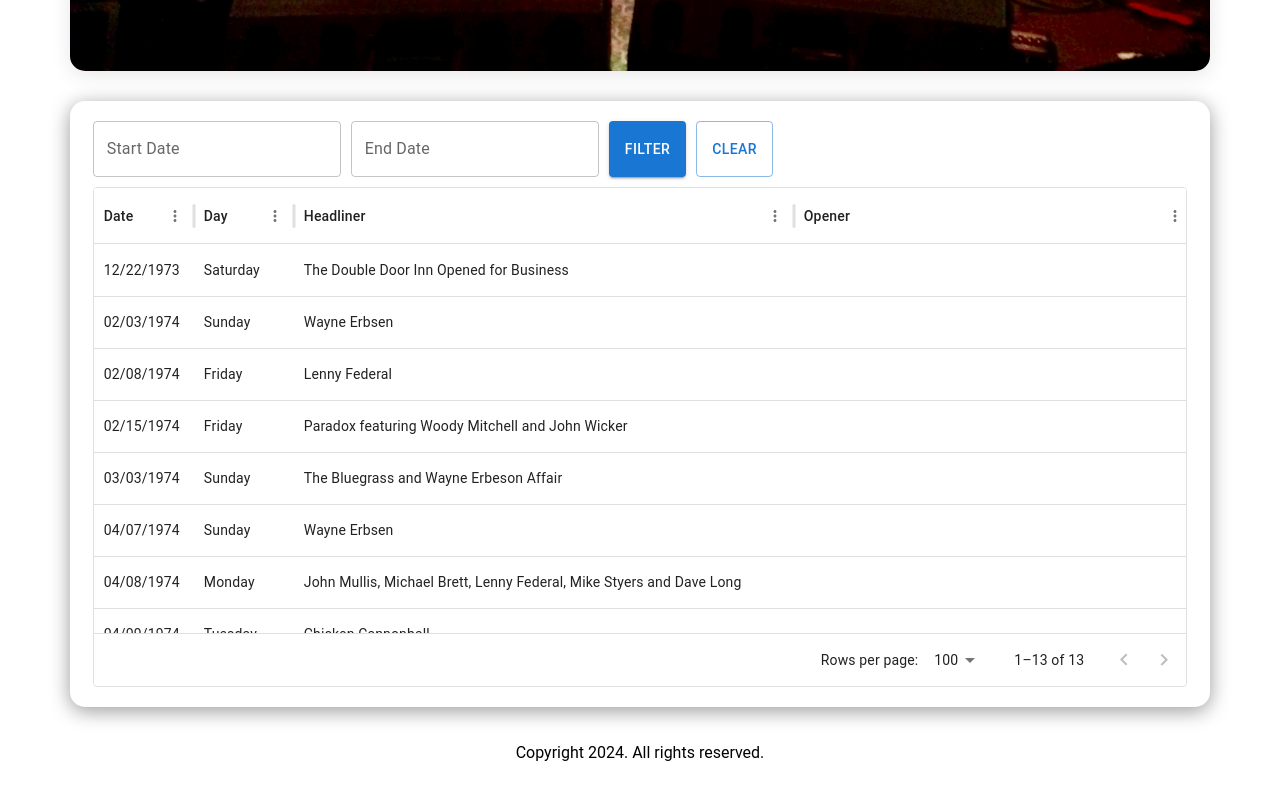
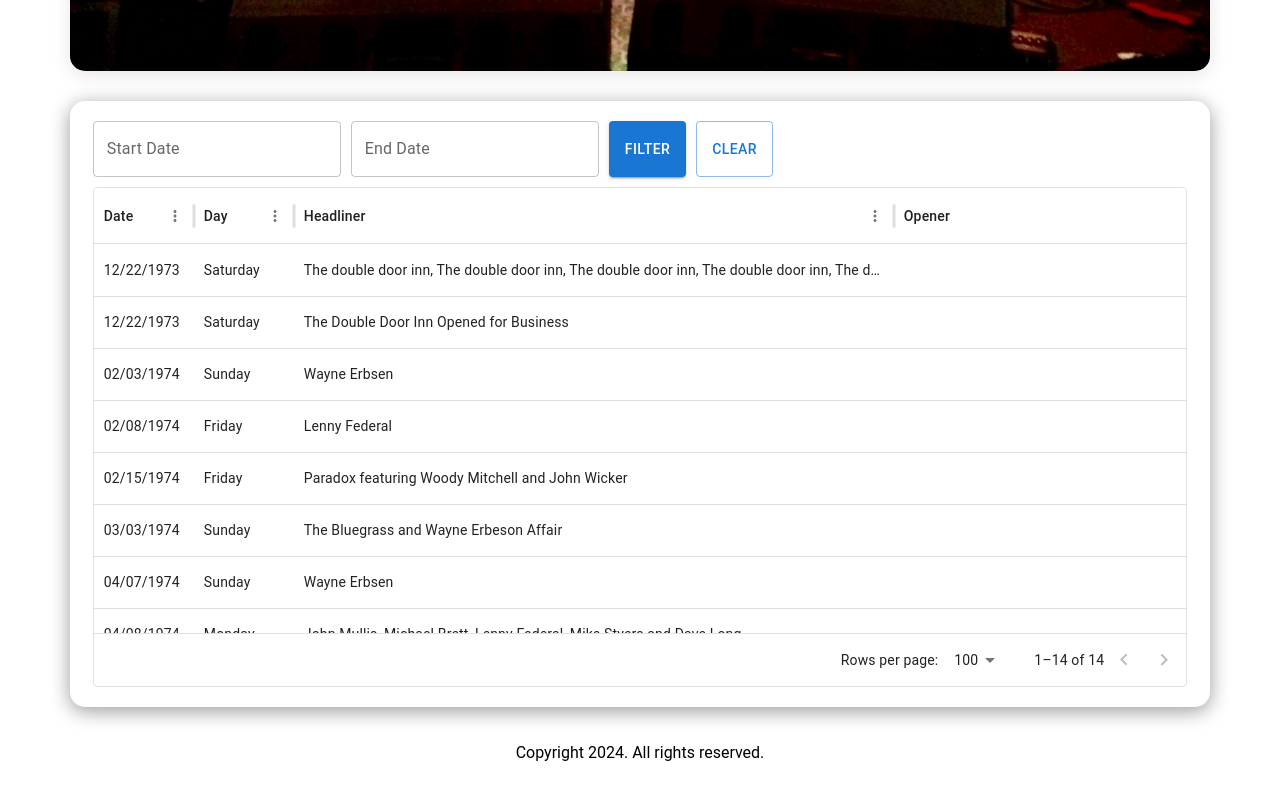
Before and after one commit to connorfewin/double-door-inn, a React (Create React App) app: page / in a window 1280 px wide. Shown: the part 750-1550 px from the top of the page. Built offline with nearby package versions, Linux system fonts and the light colour scheme.

Commit message:
Continued mobile view edits

```diff
--- a/src/Components/DataTable.js
+++ b/src/Components/DataTable.js
@@ -10,7 +10,7 @@
 const columns = [
   { field: 'DATE', headerName: 'Date', width: 100, cellClassName: 'tableCell', sortComparator: (v1, v2) => new Date(v1) - new Date(v2) },
   { field: 'DAY', headerName: 'Day', width: 100, cellClassName: 'tableCell' },
-  { field: 'HEADLINER', headerName: 'Headliner', width: 500, cellClassName: 'tableCell' },
+  { field: 'HEADLINER', headerName: 'Headliner', width: 600, cellClassName: 'tableCell' },
   { field: 'OPENER', headerName: 'Opener', width: 400, cellClassName: 'tableCell' },
   { field: 'NOTES', headerName: 'Notes', width: 250, cellClassName: 'tableCell' },
 ];
@@ -74,14 +74,14 @@
     return (
       <GridFooterContainer>
         {/* Custom message */}
-        <div style={{ padding: '10px', maxHeight: '40px', maxWidth: '65%', overflowY: 'auto' }}>
+        <div style={{ padding: '10px', maxHeight: '40px', maxWidth: '62%', overflowY: 'auto' }}>
           {clickedCellData
             ? `${formatField(clickedCellData.field)}: ${clickedCellData.value}`
             : ''}
         </div>
 
         {/* Pagination controls */}
-        <div className="pagination-controls">
+        <div className="pagination-controls" style={{maxWidth: '38%', padding: 0}}>
           <GridPagination />
         </div>
       </GridFooterContainer>
--- a/src/Helpers/SampleData.json
+++ b/src/Helpers/SampleData.json
@@ -1,4 +1,11 @@
 [
+    {
+      "DAY": "Saturday",
+      "DATE": "December 22, 1973",
+      "HEADLINER": "The double door inn, The double door inn, The double door inn, The double door inn, The double door inn, The double door inn, The double door inn, The double door inn, The double door inn, The double door inn, The double door inn, The double door inn, The double door inn, The double door inn, The double door inn.",
+      "OPENER": "",
+      "NOTES": "Long headliner name"
+    },
     {
       "DAY": "Saturday",
       "DATE": "December 22, 1973",
--- a/src/Styles/DataTable.css
+++ b/src/Styles/DataTable.css
@@ -17,18 +17,55 @@
   left: 0px !important;
 }
 
+/* Pagination controls styling */
 .pagination-controls {
   display: flex;
-    justify-content: center;
-    overflow-x: hidden; /* Prevent horizontal scrolling */
+  align-items: center; /* Align the pagination controls vertically */
+  justify-content: flex-end; /* Align pagination controls to the right */
+  padding: 0; /* Remove padding */
+  margin: 0; /* Remove margin */
+  max-width: 40%; /* Set max width to reduce extra space */
+  overflow: hidden; /* Prevent overflow */
 }
 
-  /* Hide pagination details except for the left and right arrows on mobile */
+/* Custom Footer Message styling */
+.custom-footer-message {
+  padding: 10px;
+  max-height: 40px;
+  max-width: 60%; /* Adjust width of the custom message */
+  overflow-y: auto;
+}
+
+.MuiTablePagination-actions {
+  justify-content: center;
+  margin-left: 0px !important;
+  width: auto; /* Adjust width to fit buttons */
+  overflow: hidden; /* Prevent any overflow */
+}
+
+/* Hide the displayed rows and pagination input when the width gets below 1000px */
+@media (max-width: 1000px) {
+  .MuiTablePagination-displayedRows,
+  .MuiTablePagination-input,
+  .MuiTablePagination-selectLabel {
+    display: none;
+  }
+}
+
+/* Hide pagination details when the width gets below 768px */
 @media (max-width: 768px) {
   .MuiTablePagination-spacer,
+  .MuiTablePagination-selectLabel {
+    display: none !important;
+  }
+}
+
+/* Show only pagination arrows when the width gets below 600px */
+@media (max-width: 600px) {
+  .MuiTablePagination-displayedRows,
+  .MuiTablePagination-spacer,
   .MuiTablePagination-selectLabel,
-    .MuiTablePagination-input,
-    .MuiTablePagination-displayedRows {
+  .MuiTablePagination-input {
     display: none;
   }
 
```
Lines whose indentation alone changed are shown as unchanged.
